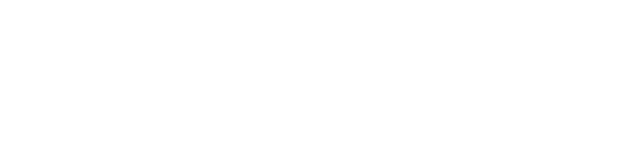
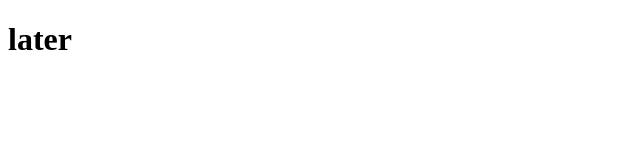
Before and after one commit to mods-code/scrypes, a plain HTML site: page index.html in a window 1280 px wide. Shown: the whole page, without its empty margins (0-640 px from the left). Drawn offline with Linux system fonts and the light colour scheme.

Commit message:
Update index.html

```diff
--- a/index.html
+++ b/index.html
@@ -7,6 +7,6 @@
     <title>Document</title>
 </head>
 <body>
-
+    <h1>later</h1>
 </body>
 </html>
```
